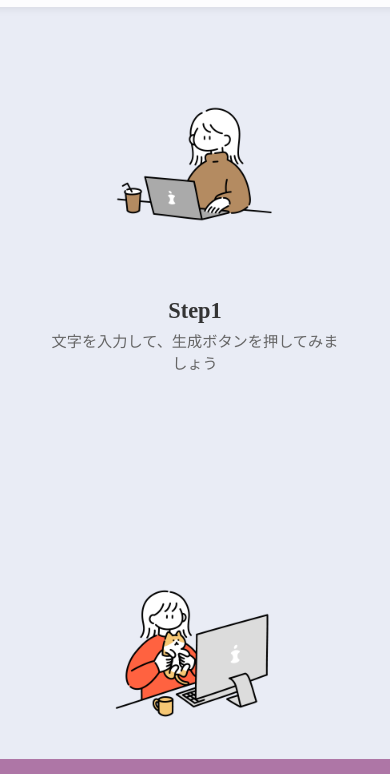
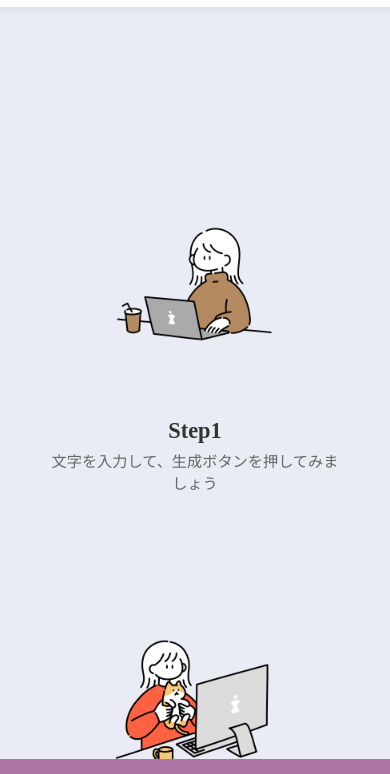
Before and after one commit to AK-Dev-GitHub/proj-txet-change, a plain HTML site: page about.html in a window 390 px wide. Shown: the part 41-815 px from the top of the page. Drawn offline with Linux system fonts and the light colour scheme.

Commit message:
Fix : Step1の画像マージンTOP調整

```diff
--- a/about.html
+++ b/about.html
@@ -170,19 +170,17 @@
     @media (max-width: 480px) {
       .image-container {
         width: 100%;
-        margin-top: 100px;
+        margin-top: 50px;
       }
       .input-image1 {
         max-width: 200px;
-        margin-top: 500px;
+        margin-top: 650px;
       }
       .input-image2 {
         max-width: 200px;
-        margin-top: 20px;
       }
       .input-image3 {
         max-width: 200px;
-        margin-top: 20px;
       }
       h3 {
         font-size: 1.4em;
```
